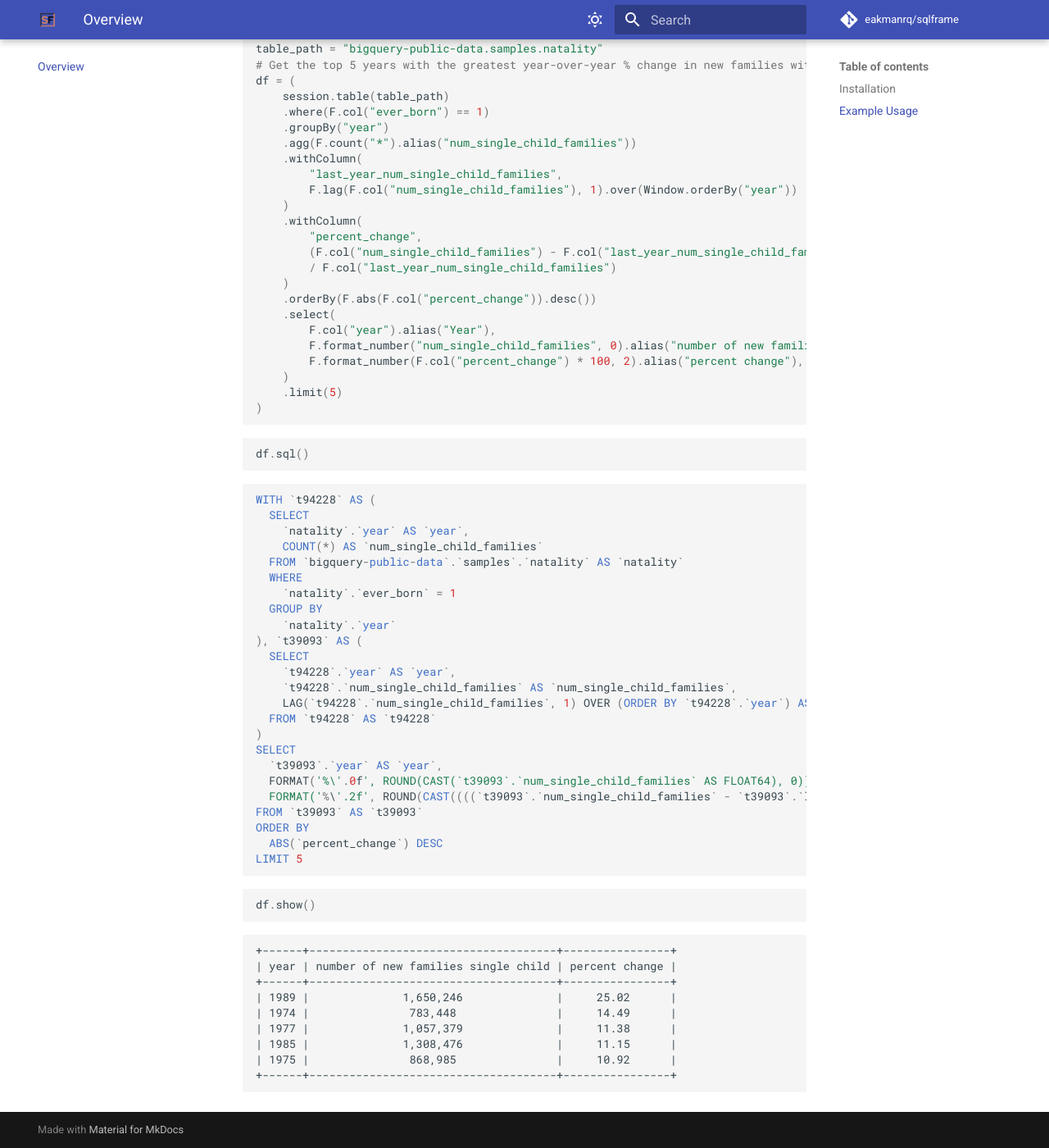
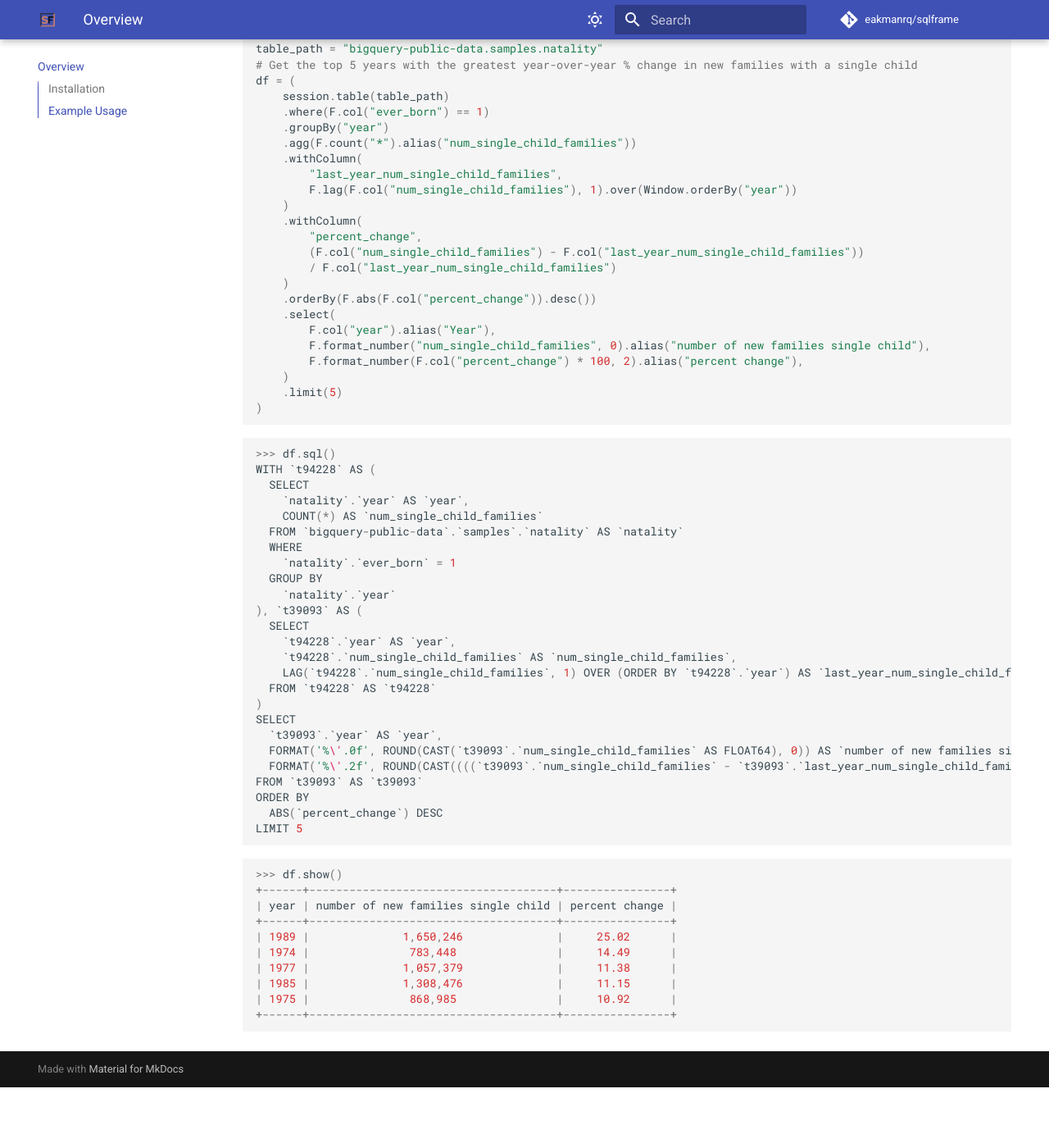
Before and after one commit to eakmanrq/sqlframe, an MkDocs documentation site: the page built from docs/index.md, in a window 1280 px wide and 1400 px high, scrolled down 1582 px. Shown: the whole window at 82% size. Built offline with MkDocs 1.6.1 and Material for MkDocs 9.7.7, drawn with Linux system fonts in a browser that asks for light colours; comment, search, counter and statistics services are not loaded; after the commit the page ends 2908 px from its top, so only the background shows below that; some of the changed text lies outside the part shown.

Commit message:
add public and update docs

````diff
--- a/README.md
+++ b/README.md
@@ -72,9 +72,7 @@
 )
 ```
 ```python
-df.sql()
-```
-```sql
+>>> df.sql()
 WITH `t94228` AS (
   SELECT
     `natality`.`year` AS `year`,
@@ -101,9 +99,7 @@
 LIMIT 5
 ```
 ```python
-df.show()
-```
-```
+>>> df.show()
 +------+-------------------------------------+----------------+
 | year | number of new families single child | percent change |
 +------+-------------------------------------+----------------+
--- a/mkdocs.yml
+++ b/mkdocs.yml
@@ -32,6 +32,8 @@
     - navigation.tracking
     - navigation.tabs
     - navigation.sections
+    - toc.integrate
+    - toc.follow
 plugins:
   - include-markdown
   - search
````
Also changed, not shown: other parts of README.md (+1 -1 lines), 1 other file.
